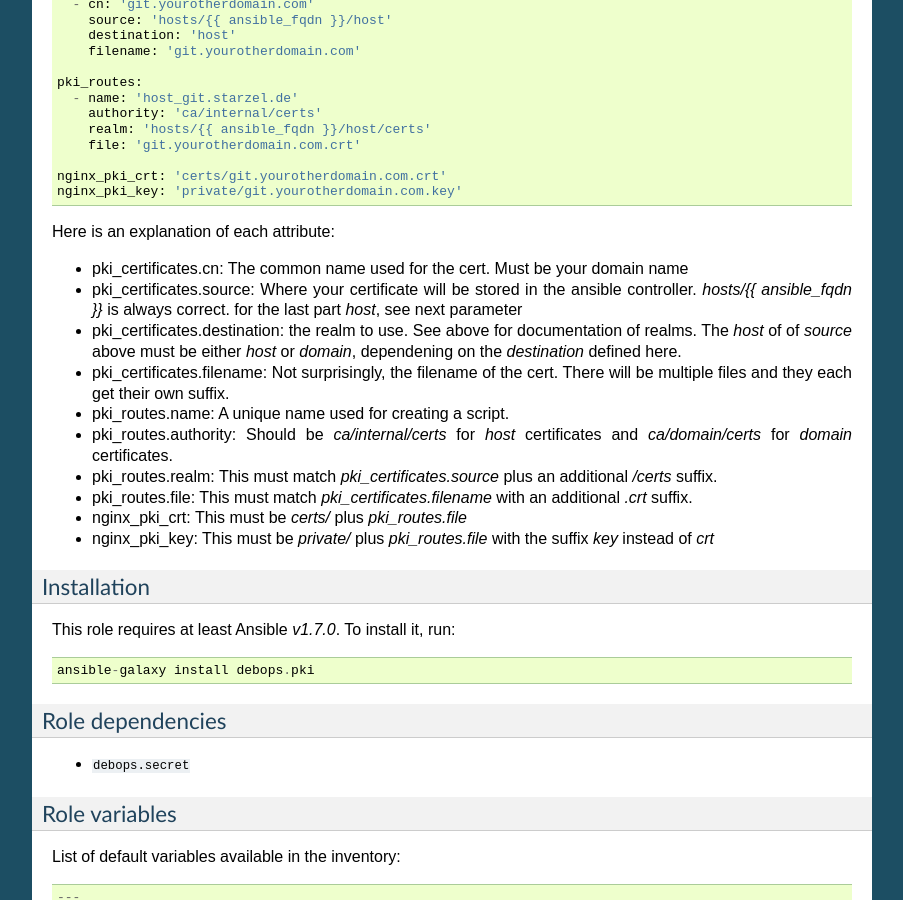
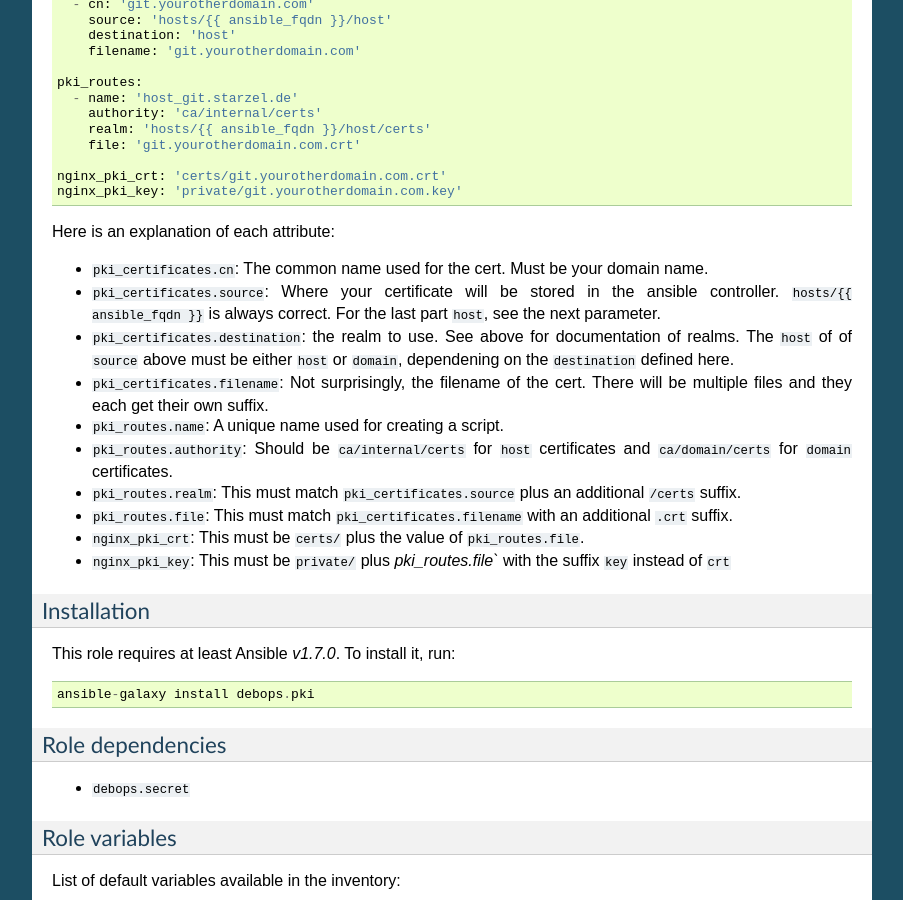
Before and after one commit to debops/docs, a Sphinx documentation site: the page built from docs/ansible/roles/debops.pki.rst, in a window 1280 px wide and 900 px high, scrolled down 1955 px. Shown: the whole window, without its empty margins (198-1101 px from the left). Built offline with Sphinx 7.4.7, drawn with Linux system fonts in a browser that asks for light colours.

Commit message:
Update markup (make variable names into literals) and wrap lines.

```diff
--- a/docs/ansible/roles/debops.pki.rst
+++ b/docs/ansible/roles/debops.pki.rst
@@ -124,18 +124,42 @@ Warning this is complicated.
     nginx_pki_crt: 'certs/git.yourotherdomain.com.crt'
     nginx_pki_key: 'private/git.yourotherdomain.com.key'
 
+
 Here is an explanation of each attribute:
 
-- pki_certificates.cn: The common name used for the cert. Must be your domain name
-- pki_certificates.source: Where your certificate will be stored in the ansible controller. `hosts/{{ ansible_fqdn }}` is always correct. for the last part `host`, see next parameter
-- pki_certificates.destination: the realm to use. See above for documentation of realms. The `host` of of `source` above must be either `host` or `domain`, dependening on the `destination` defined here.
-- pki_certificates.filename: Not surprisingly, the filename of the cert. There will be multiple files and they each get their own suffix.
-- pki_routes.name: A unique name used for creating a script.
-- pki_routes.authority: Should be `ca/internal/certs` for `host` certificates and `ca/domain/certs` for `domain` certificates.
-- pki_routes.realm: This must match `pki_certificates.source` plus an additional `/certs` suffix.
-- pki_routes.file: This must match `pki_certificates.filename` with an additional `.crt` suffix.
-- nginx_pki_crt: This must be `certs/` plus `pki_routes.file`
-- nginx_pki_key: This must be `private/` plus `pki_routes.file` with the suffix `key` instead of `crt`
+- ``pki_certificates.cn``: The common name used for the cert. Must be
+  your domain name.
+
+- ``pki_certificates.source``: Where your certificate will be stored
+  in the ansible controller. ``hosts/{{ ansible_fqdn }}`` is always
+  correct. For the last part ``host``, see the next parameter.
+
+- ``pki_certificates.destination``: the realm to use. See above for
+  documentation of realms. The ``host`` of of ``source`` above must be
+  either ``host`` or ``domain``, dependening on the ``destination``
+  defined here.
+
+- ``pki_certificates.filename``: Not surprisingly, the filename of the
+  cert. There will be multiple files and they each get their own
+  suffix.
+
+- ``pki_routes.name``: A unique name used for creating a script.
+
+- ``pki_routes.authority``: Should be ``ca/internal/certs`` for
+  ``host`` certificates and ``ca/domain/certs`` for ``domain``
+  certificates.
+
+- ``pki_routes.realm``: This must match ``pki_certificates.source``
+  plus an additional ``/certs`` suffix.
+
+- ``pki_routes.file``: This must match ``pki_certificates.filename``
+  with an additional ``.crt`` suffix.
+
+- ``nginx_pki_crt``: This must be ``certs/`` plus the value of
+  ``pki_routes.file``.
+
+- ``nginx_pki_key``: This must be ``private/`` plus `pki_routes.file``
+  with the suffix ``key`` instead of ``crt``
 
 
 .. contents:: Table of Contents
```
